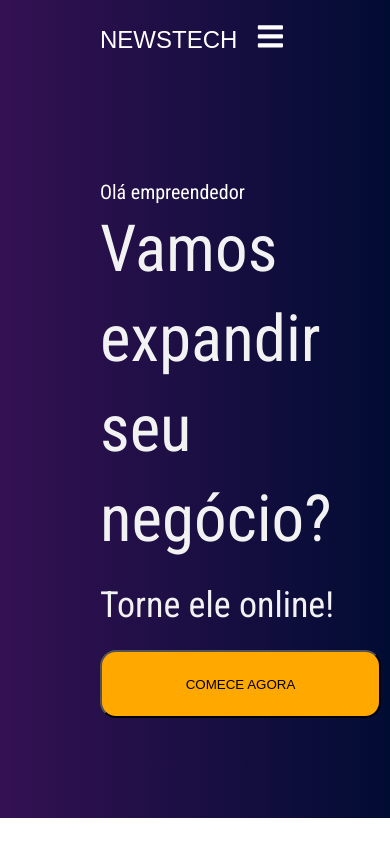
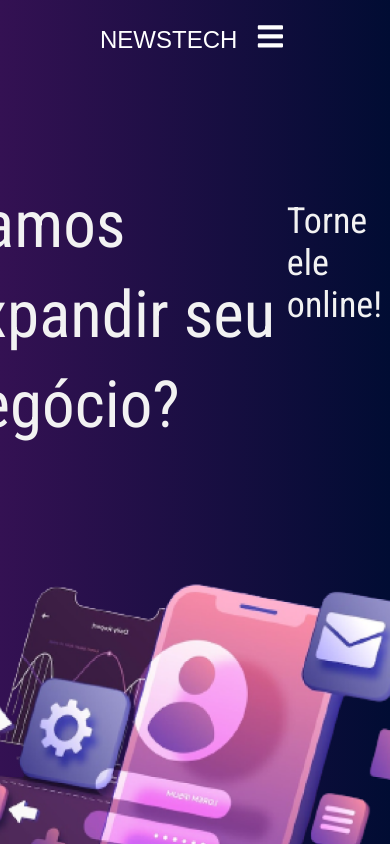
Before and after one commit to deniseschirmer/newstech, a React (Vite) app: page / in a window 390 px wide. Shown: the top 844 px of the page. Built offline with nearby package versions, Linux system fonts and the light colour scheme; a web font is replaced by a local one.

Commit message:
alteracao no loading

```diff
--- a/src/components/Hero/hero.css
+++ b/src/components/Hero/hero.css
@@ -62,3 +62,21 @@
   align-items: center;
   font-size: 20px;
 }
+
+@media screen and (max-width: 768px){
+  .hero-section {
+    justify-content: center;
+    flex-wrap: wrap;
+  }
+
+  .hero-box {
+    display: flex;
+    justify-content:center;
+  }
+
+  .hero-box_image {
+    margin-top: 30px;
+  }
+
+
+}
--- a/src/components/Loading/Loading.css
+++ b/src/components/Loading/Loading.css
@@ -1,10 +1,7 @@
 .loading-container {
-   text-align: center;
-   background-color: #282c34;
    display: flex;
    justify-content: center;
-   align-center: center;
+   align-items: center;
    width: 100%;
-   height: 10vh;
-
+   height: 100vh;
 }
--- a/src/components/Loading/Loading.jsx
+++ b/src/components/Loading/Loading.jsx
@@ -1,5 +1,6 @@
 import BeatLoader from "react-spinners/BeatLoader";
 import { useState, useEffect } from "react";
+import "./Loading.css"
 
 
 const LoadingPage = () => {
@@ -9,7 +10,7 @@ const LoadingPage = () => {
     setLoading(true);
     setTimeout(() => {
       setLoading(false);
-    }, 10000);
+    }, 35000);
   }, [])
 
   return (
--- a/src/components/NavBar/navbar.css
+++ b/src/components/NavBar/navbar.css
@@ -101,6 +101,17 @@ header .nav-btn {
     font-size: 24px;
     line-height: 27.6px;
   }
+
+  .header nav {
+    height: 50%;
+  }
+
+
+
+
+  nav a{
+    justify-content: center;
+  }
 }
 
 /* @keyframes App-logo-spin {
```
